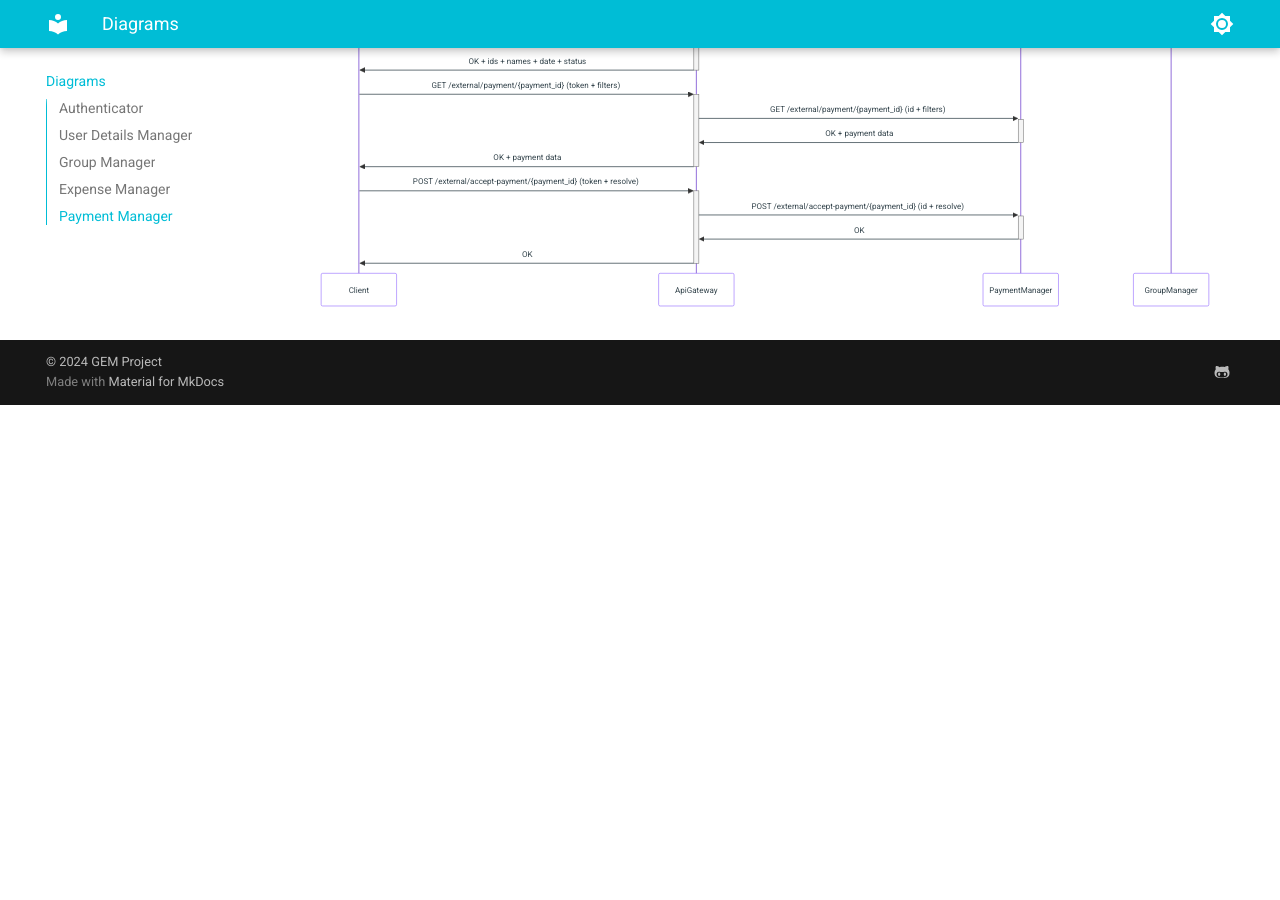
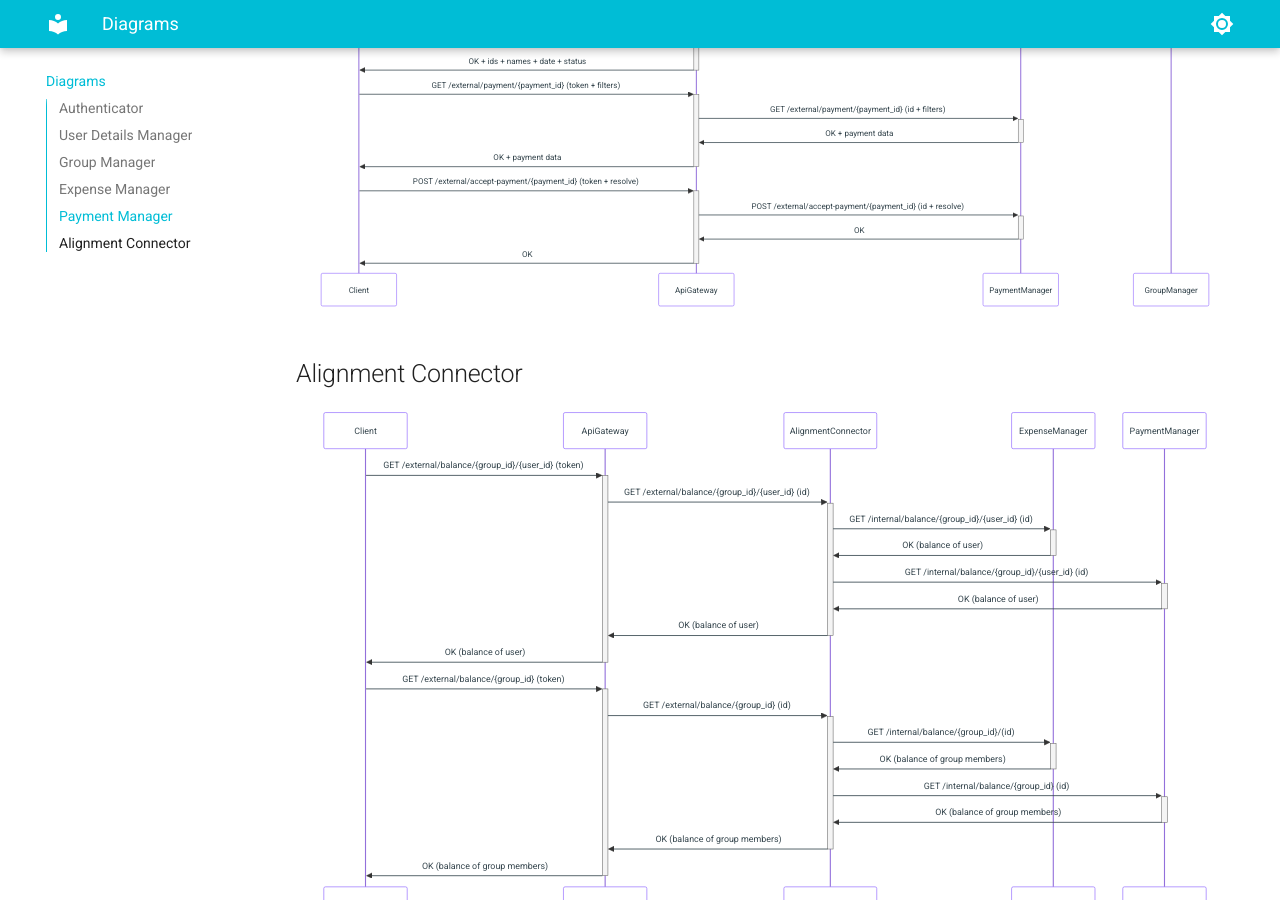
Before and after one commit to Group-Expense-Manager/gem-docs, an MkDocs documentation site: the page built from docs/diagrams.md, in a window 1280 px wide and 900 px high, scrolled down 4180 px. Built offline with MkDocs 1.6.1 and Material for MkDocs 9.7.7, drawn with Linux system fonts in a browser that asks for light colours; before the commit the page ends 4585 px from its top, so only the background shows below that; some of the changed lines change nothing that is shown.

Commit message:
added Alignment Connector diagram

````diff
--- a/docs/diagrams.md
+++ b/docs/diagrams.md
@@ -199,3 +199,28 @@ ApiGateway->>+PaymentManager: POST /external/accept-payment/{payment_id} (id + r
 PaymentManager->>-ApiGateway: OK
 ApiGateway->>-Client: OK
 ```
+
+## Alignment Connector
+
+``` mermaid
+sequenceDiagram
+
+Client->>+ApiGateway: GET /external/balance/{group_id}/{user_id} (token)
+ApiGateway->>+AlignmentConnector: GET /external/balance/{group_id}/{user_id} (id)
+AlignmentConnector->>+ ExpenseManager: GET /internal/balance/{group_id}/{user_id} (id)
+ExpenseManager->>- AlignmentConnector: OK (balance of user)
+AlignmentConnector->>+ PaymentManager: GET /internal/balance/{group_id}/{user_id} (id)
+PaymentManager->>- AlignmentConnector: OK (balance of user)
+AlignmentConnector->>- ApiGateway: OK (balance of user)
+ApiGateway->>-Client: OK (balance of user)
+
+Client->>+ApiGateway: GET /external/balance/{group_id} (token)
+ApiGateway->>+AlignmentConnector: GET /external/balance/{group_id} (id)
+AlignmentConnector->>+ ExpenseManager: GET /internal/balance/{group_id}/(id)
+ExpenseManager->>- AlignmentConnector: OK (balance of group members)
+AlignmentConnector->>+ PaymentManager: GET /internal/balance/{group_id} (id)
+PaymentManager->>- AlignmentConnector: OK (balance of group members)
+AlignmentConnector->>- ApiGateway: OK (balance of group members)
+ApiGateway->>-Client: OK (balance of group members)
+
+```
````
